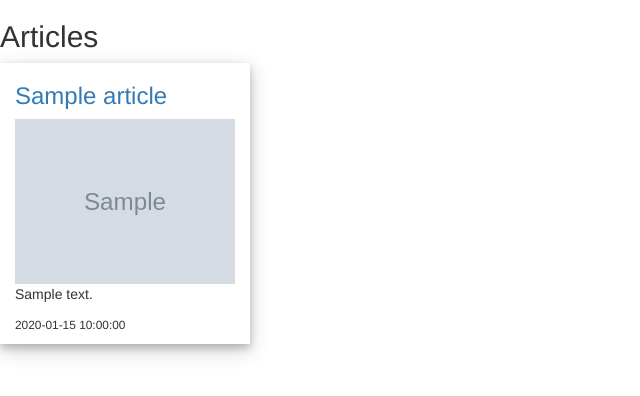
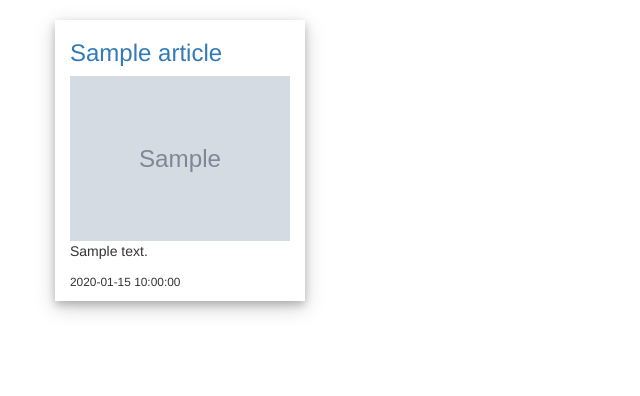
Before and after one commit to jonnygovish/News-Headlines, a Python web app: template app/templates/source.html in a window 1280 px wide. Shown: the part 52-448 px from the top of the page, without its empty margins (0-640 px from the left). Run offline with Jinja, Linux system fonts and the light colour scheme; the template is opened without the code that fills it: most values are stand-ins (such as "Sample title", 1, 10 or a date in 2020); grey boxes marked "Sample" are stand-in pictures; some libraries are stand-ins or nearby versions.

Commit message:
add styling

```diff
--- a/app/templates/source.html
+++ b/app/templates/source.html
@@ -2,12 +2,13 @@
 {% import 'macros.html' as macro%}
 <!-- Content Block -->
 {% block content %}
-
-
-  <h2>Articles</h2>
-  <ul class="list-unstyled">
-    {{ macro.displayArticles(article)}}
-  </ul>
+<div class="container">
+  <div class="row">
+    <ul class="list-unstyled">
+      {{ macro.displayArticles(article)}}
+    </ul>
+  </div>
+</div>
 
 
 
```
